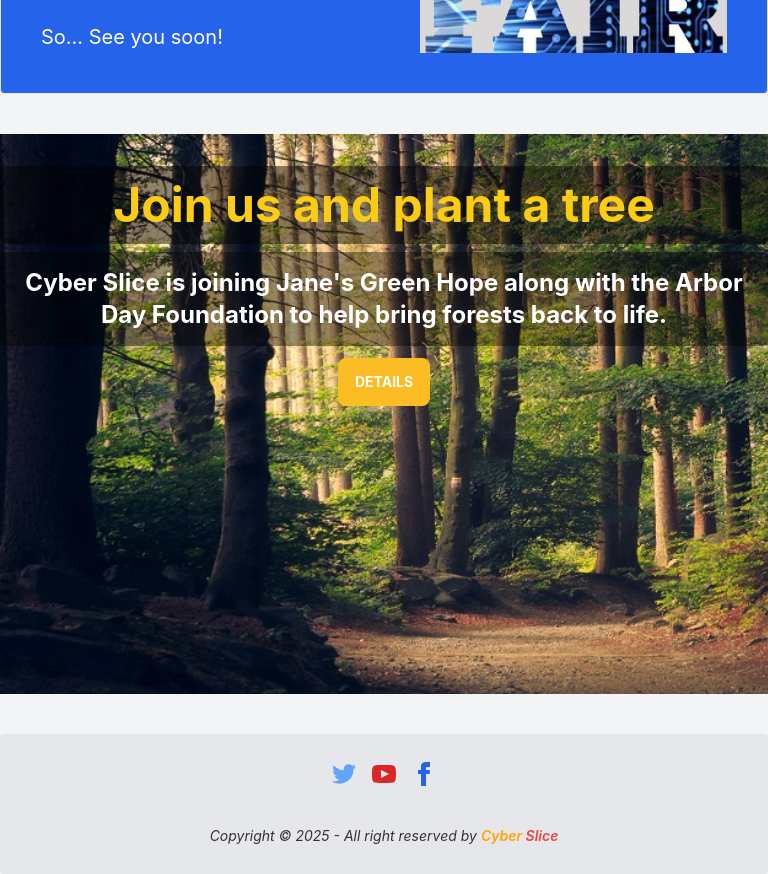
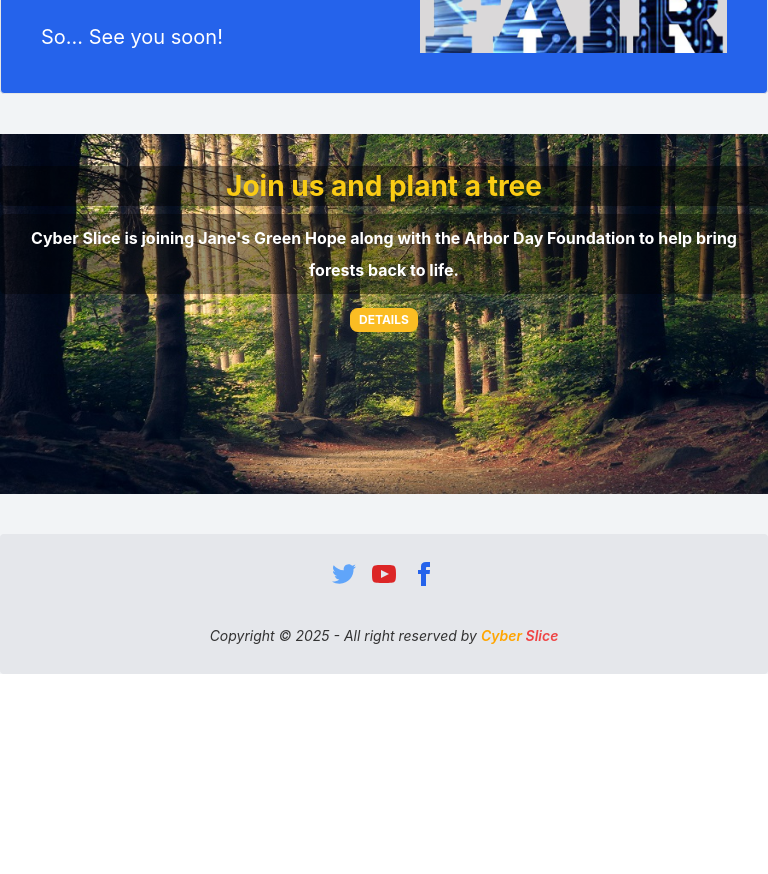
Before and after one commit to nahidahmed02/cyber-slice, a React (Create React App) app: page / in a window 768 px wide. Shown: the part 1880-2754 px from the top of the page. After the commit the page ends 2554 px from the top, so only its background shows below. Built offline with nearby package versions, Linux system fonts and the light colour scheme; no server answers.

Commit message:
campaign section responsive for tablet devices

```diff
--- a/src/Pages/Home/Campaign.js
+++ b/src/Pages/Home/Campaign.js
@@ -13,7 +13,7 @@ const Campaign = () => {
 
                 <a
                     href="https://janegoodall.org/make-a-difference/janes-green-hope/"
-                    className='btn btn-warning beating text-white font-bold'
+                    className='btn btn-warning beating btn-xs md:btn-xs lg:btn-sm text-white font-bold'
                 >
                     Details
                 </a>
--- a/src/Pages/Home/Style/Campaign.css
+++ b/src/Pages/Home/Style/Campaign.css
@@ -43,7 +43,7 @@
 @media only screen and (max-width: 688px) {
     .campaign {
         background-size: 100% 100%;
-        height: 35vh;
+        height: 40vh;
     }
 
     .campaign-title {
@@ -53,6 +53,26 @@
 
     .campaign-text {
         padding: 4px 12px;
-        font-size: 15px;
+        font-size: 14px;
     }
 }
+
+
+/* Tablet Devices */
+
+@media screen and (max-width: 992px) and (min-width: 668px) {
+    .campaign {
+        background-size: 100% 100%;
+        height: 45vh;
+    }
+
+    .campaign-title {
+        padding: 6px 18px;
+        font-size: 28px;
+    }
+
+    .campaign-text {
+        padding: 8px 18px;
+        font-size: 16px;
+    }
+}
```
